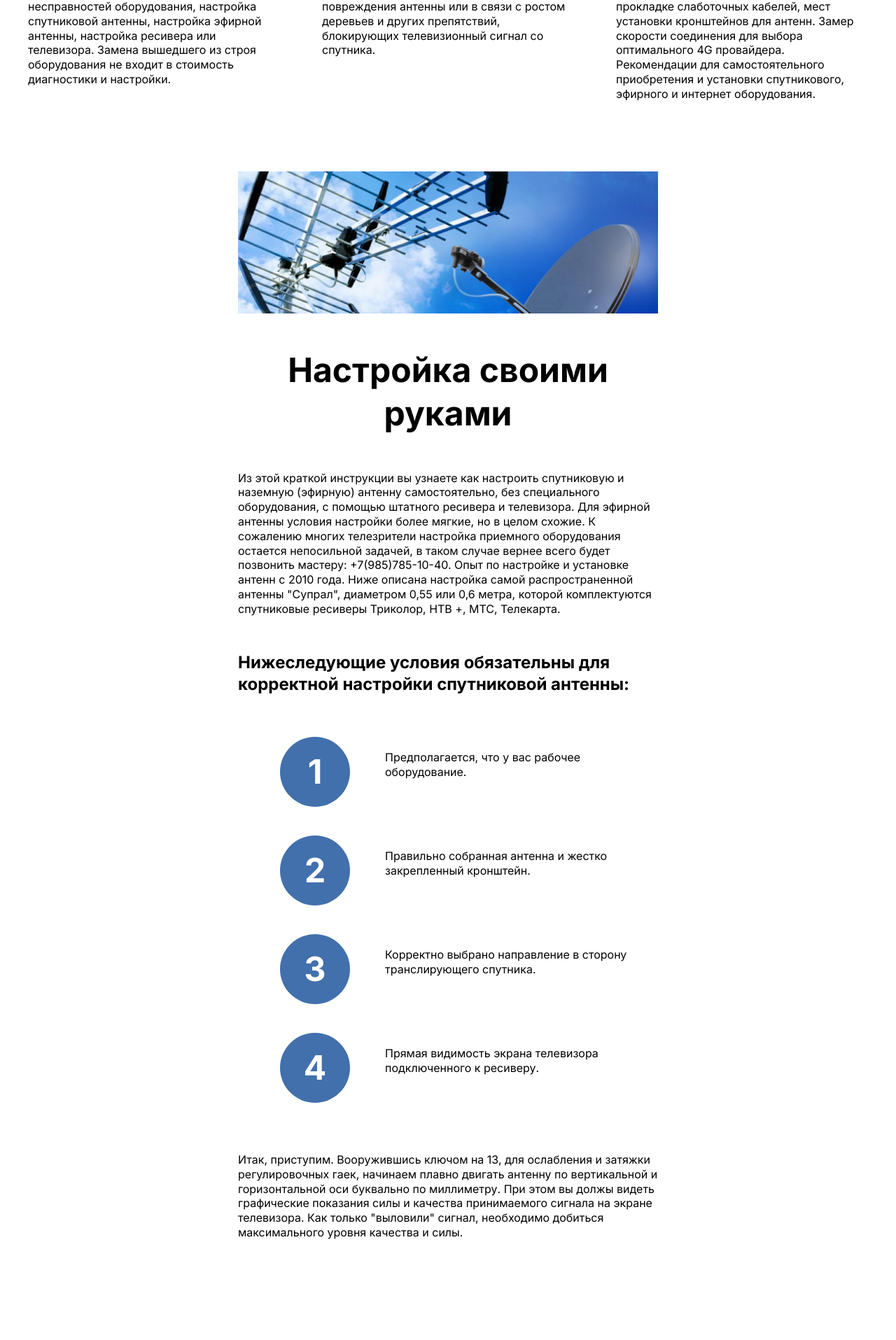
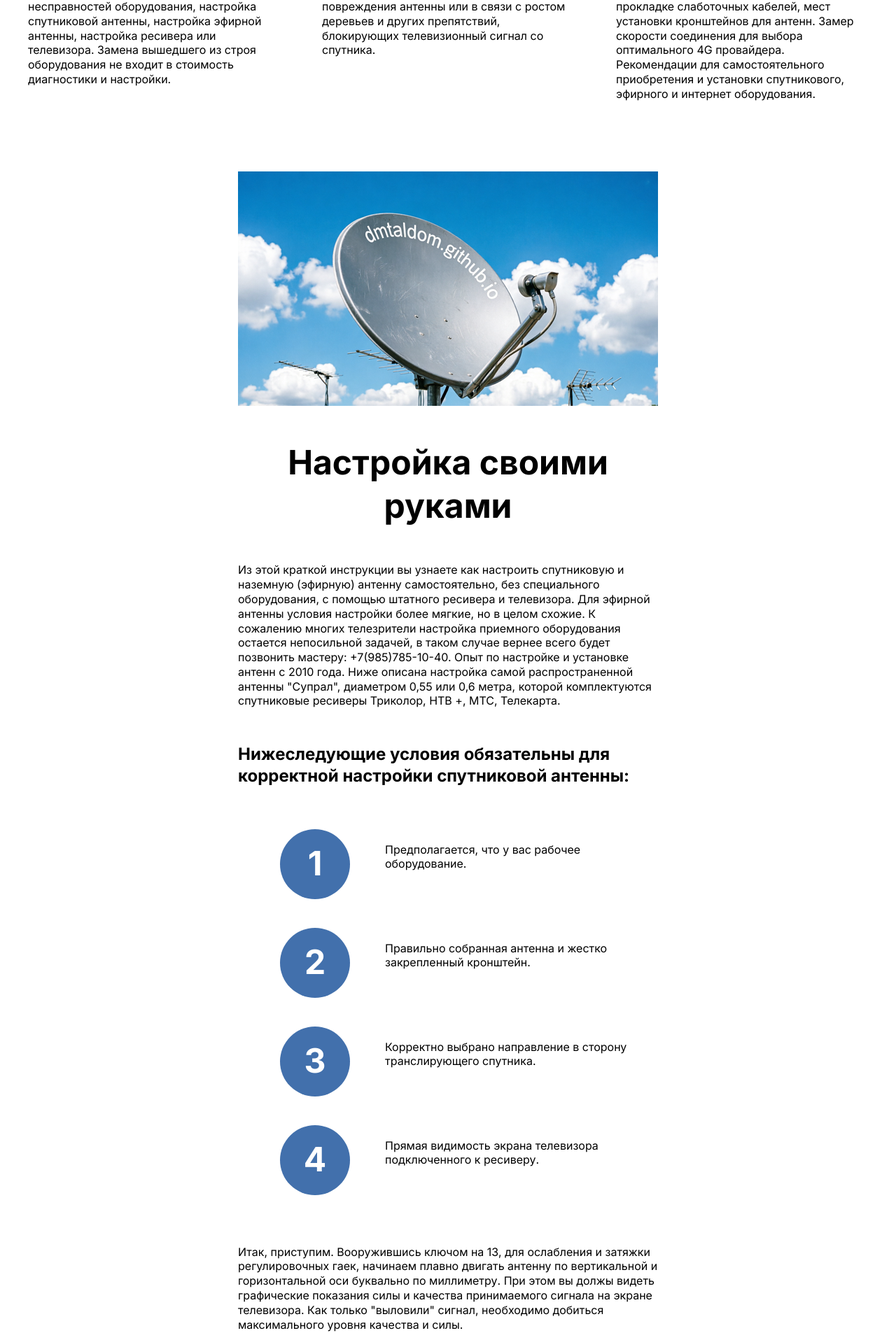
Before and after one commit to dmtaldom/dmtaldom.github.io, a Jekyll site: the page built from index.md, in a window 1280 px wide. Shown: the part 1287-3202 px from the top of the page at 70% size. Built offline with Jekyll 4.4.1, drawn with Linux system fonts in a browser that asks for light colours.

Commit message:
deleting and add pictures in index and installation

```diff
--- a/index.md
+++ b/index.md
@@ -79,7 +79,7 @@ description: "Хотите вызвать мастера или настроит
 <section class="own-hands">
     <div class="container">
         <div class="own-hands__inner">
-            <img class="own-hands__inner-img" src="img/antplate590x200.png" alt="Эфирная и спутниковая антенны">
+            <img class="own-hands__inner-img" src="{{ '/img/dmtaldom_600.png' | relative_url }}"  alt="ЭУстановка и настройка спутниковых и наземных антенн в Дмитрове, Талдоме и Дубне">
             <h2 class="section-title">
                 Настройка своими руками
             </h2>
```
Also changed, not shown: installation.md (+1 -0 lines), img/antplate472x160.png (deleted), img/antplate590x200.png (deleted), img/antplate900x305.png (deleted), img/dmtaldom_600.png (added), img/dmtaldom_iron_600.png (added), img/favicon-32x32.png (deleted), img/trk56_542.png (deleted), img/trk56_544.png (deleted).
